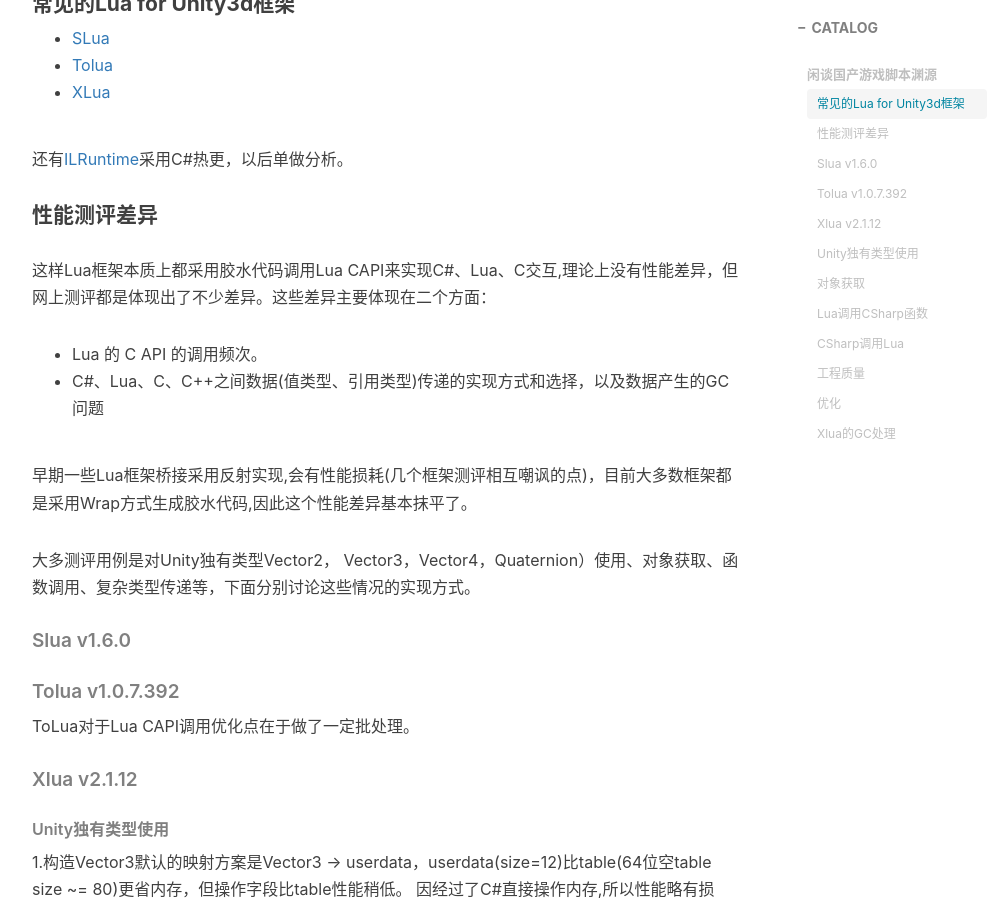
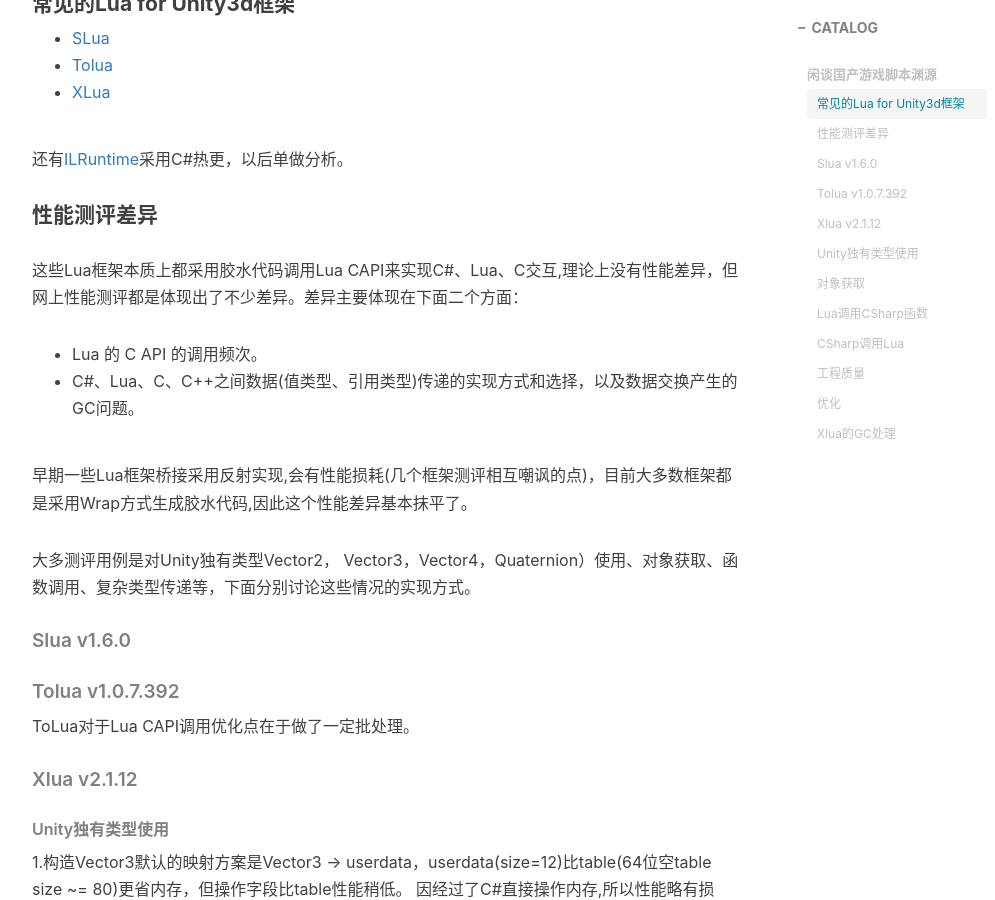
Before and after one commit to chenanbao/chenanbao.github.io, a Jekyll site: the page built from _posts/2018-07-29-Lua热更新框架差异.md, in a window 1280 px wide and 900 px high, scrolled down 1467 px. Shown: the whole window, without its empty margins (233-1228 px from the left). Built offline with Jekyll 4.4.1, drawn with Linux system fonts in a browser that asks for light colours; nearby versions of some CDN libraries; comment, search, counter and statistics services are not loaded.

Commit message:
格式修改

```diff
--- a/_posts/2018-07-29-Lua热更新框架差异.md
+++ b/_posts/2018-07-29-Lua热更新框架差异.md
@@ -32,9 +32,9 @@
 
 #### 性能测评差异
 
-这样Lua框架本质上都采用胶水代码调用Lua CAPI来实现C#、Lua、C交互,理论上没有性能差异，但网上测评都是体现出了不少差异。这些差异主要体现在二个方面：
+这些Lua框架本质上都采用胶水代码调用Lua CAPI来实现C#、Lua、C交互,理论上没有性能差异，但网上性能测评都是体现出了不少差异。差异主要体现在下面二个方面：
  +  Lua 的 C API 的调用频次。
- +  C#、Lua、C、C++之间数据(值类型、引用类型)传递的实现方式和选择，以及数据产生的GC问题
+ +  C#、Lua、C、C++之间数据(值类型、引用类型)传递的实现方式和选择，以及数据交换产生的GC问题。
 
 早期一些Lua框架桥接采用反射实现,会有性能损耗(几个框架测评相互嘲讽的点)，目前大多数框架都是采用Wrap方式生成胶水代码,因此这个性能差异基本抹平了。
 
```
Also changed, not shown: other parts of _posts/2018-07-29-Lua热更新框架差异.md (+2 -1 lines).
